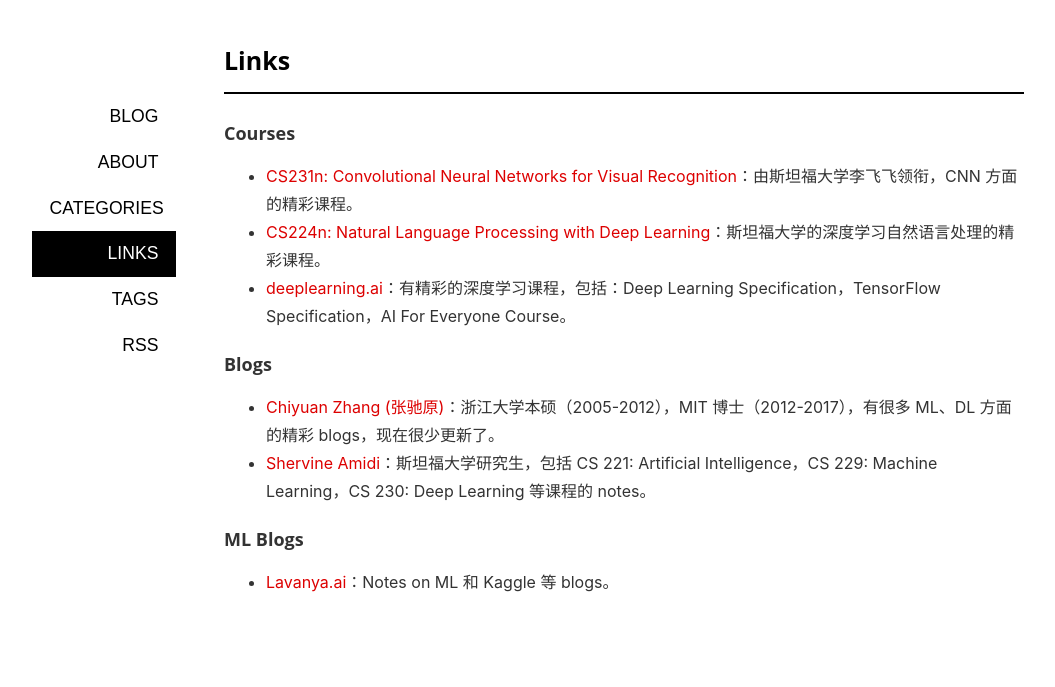
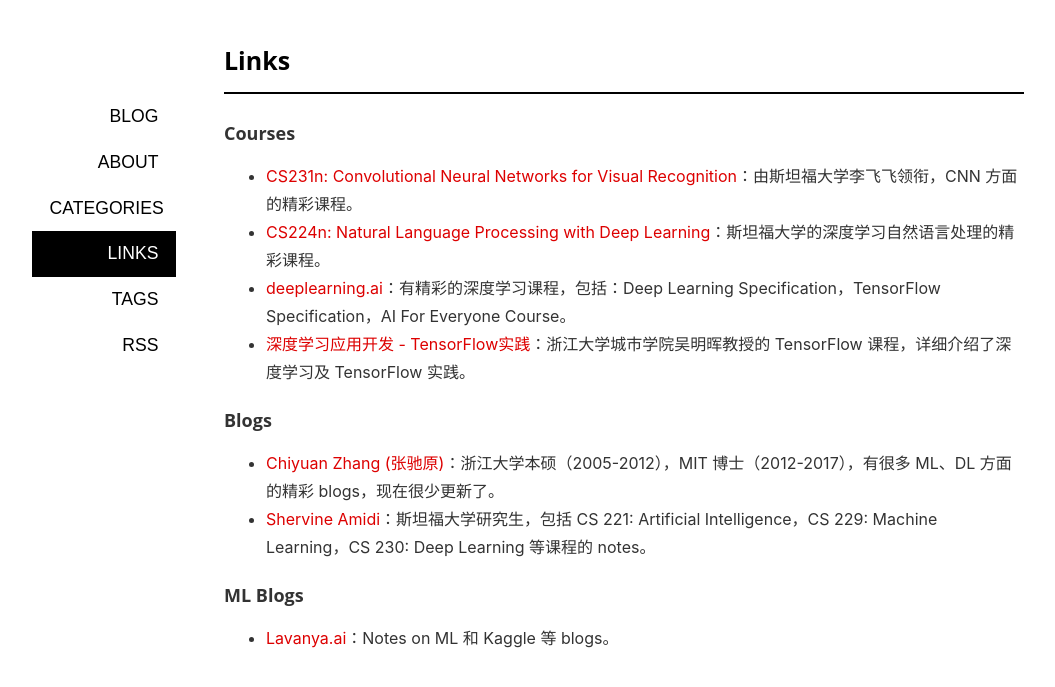
Before and after one commit to Quebradawill/quebrada.github.io, a Jekyll site: the page built from links.md, in a window 1280 px wide. Shown: the top 687 px of the page, without its empty margins (16-1071 px from the left). Built offline with Jekyll 4.4.1, drawn with Linux system fonts in a browser that asks for light colours; comment, search, counter and statistics services are not loaded.

Commit message:
Update links.md

```diff
--- a/links.md
+++ b/links.md
@@ -10,6 +10,7 @@ author_footer: false
 - [CS231n: Convolutional Neural Networks for Visual Recognition](http://vision.stanford.edu/teaching/cs231n/)：由斯坦福大学李飞飞领衔，CNN 方面的精彩课程。
 - [CS224n: Natural Language Processing with Deep Learning](http://web.stanford.edu/class/cs224n/)：斯坦福大学的深度学习自然语言处理的精彩课程。
 - [deeplearning.ai](https://www.deeplearning.ai)：有精彩的深度学习课程，包括：Deep Learning Specification，TensorFlow Specification，AI For Everyone Course。
+- [深度学习应用开发 - TensorFlow实践](https://minghuiwu.gitbook.io/tfbook/)：浙江大学城市学院吴明晖教授的 TensorFlow 课程，详细介绍了深度学习及 TensorFlow 实践。
 
 
 ## Blogs
```
